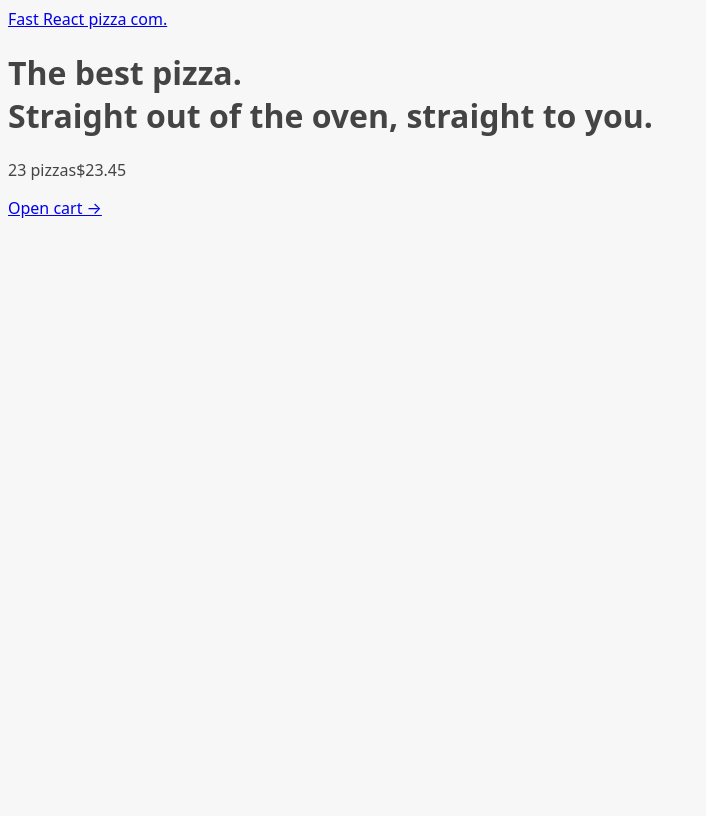
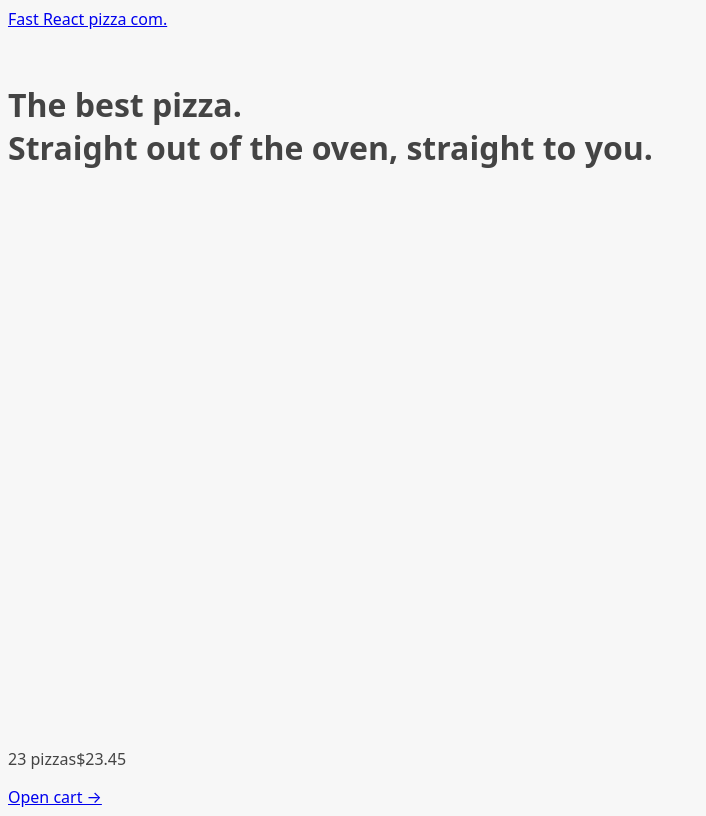
Before and after one commit to ShubhamSoni2699/webdev, a React (Vite) app in the folder pizza/: page / in a window 1280 px wide. Shown: the whole page, without its empty margins (0-706 px from the left). Built offline with nearby package versions, Linux system fonts and the light colour scheme.

Commit message:
spinner logic for isLoading

```diff
--- a/pizza/src/ui/AppLayout.jsx
+++ b/pizza/src/ui/AppLayout.jsx
@@ -1,9 +1,14 @@
 import Header from "../ui/Header";
 import CartOverview from "../feature/cart/CartOverview";
-import { Outlet } from "react-router-dom";
+import { Outlet, useNavigation } from "react-router-dom";
+import Spinner from "./Spinner";
 function AppLayout() {
+  const navigation = useNavigation();
+  let isLoading = navigation.state === "loading";
   return (
-    <div>
+    <div className="layout">
+      {isLoading && <Spinner />}
+
       <Header />
 
       <main>
--- /dev/null
+++ b/pizza/src/ui/Spinner.jsx
@@ -0,0 +1,5 @@
+function Spinner() {
+  return <div className="loader"></div>;
+}
+
+export default Spinner;
```
